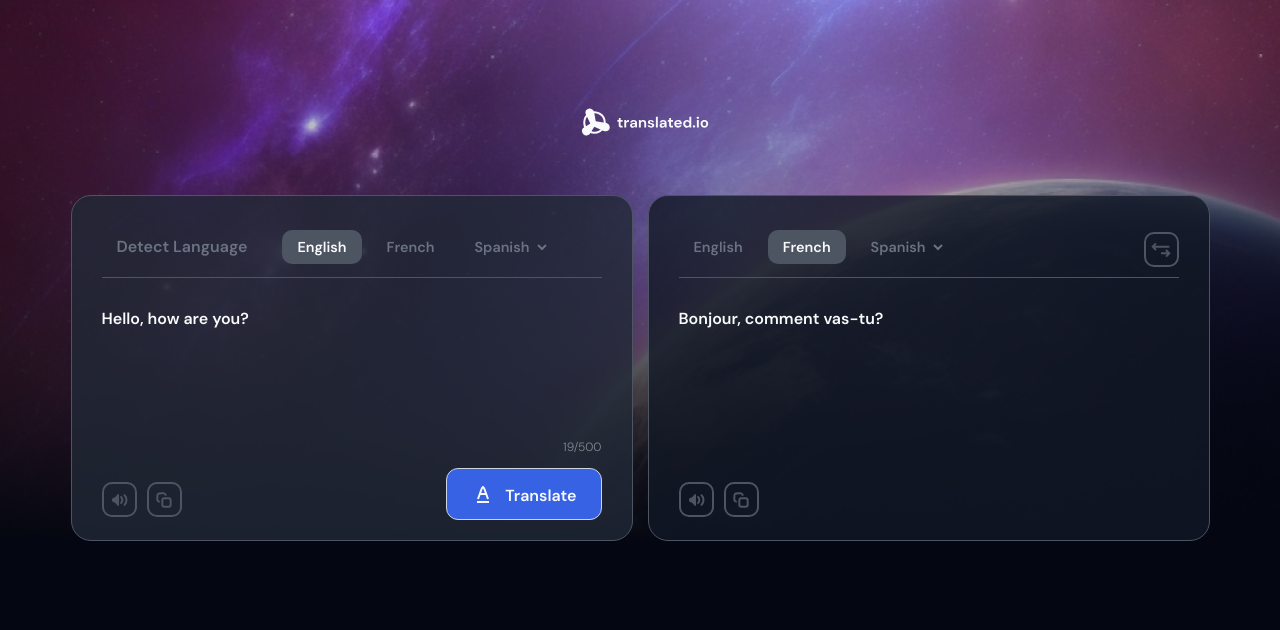
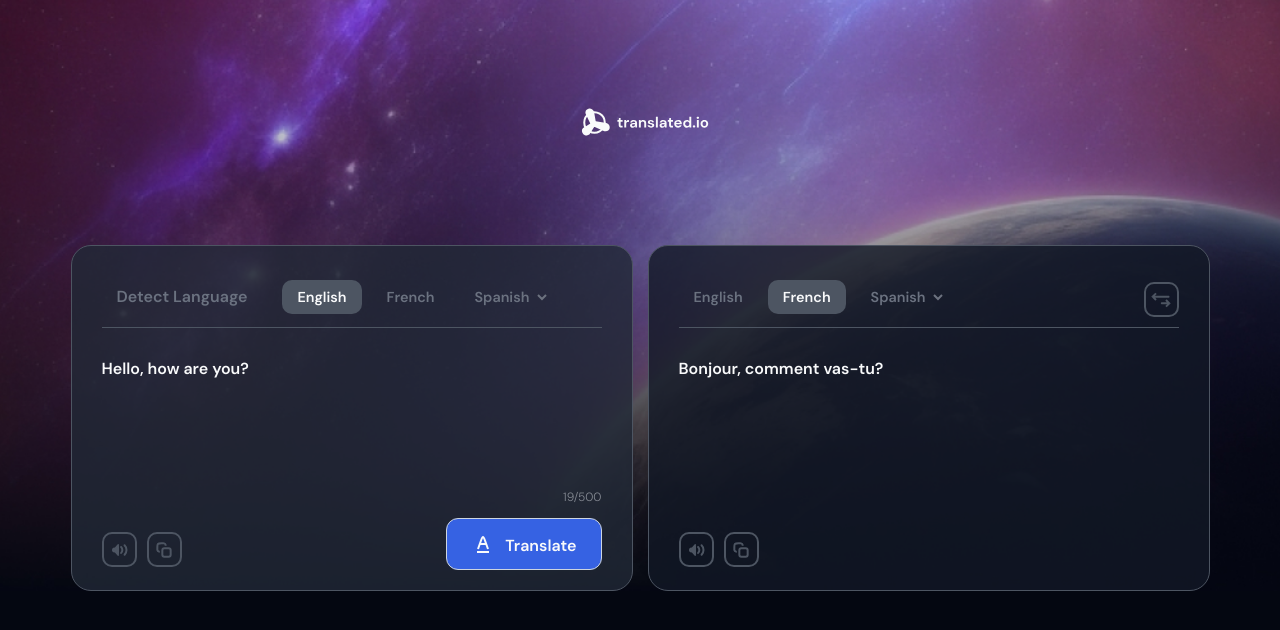
Before and after one commit to Fantonio27/Translate-App, a Vue app: page / in a window 1280 px wide. Shown: the top 630 px of the page. Built offline with nearby package versions, Linux system fonts and the light colour scheme.

Commit message:
Change the space between navbar and box container

```diff
--- a/src/components/Navbar.vue
+++ b/src/components/Navbar.vue
@@ -9,7 +9,7 @@
 
 <style scoped>
     div{
-        margin: 100px 0px 50px;
+        margin: 100px 0px 100px;
     }
 
     img{
```
